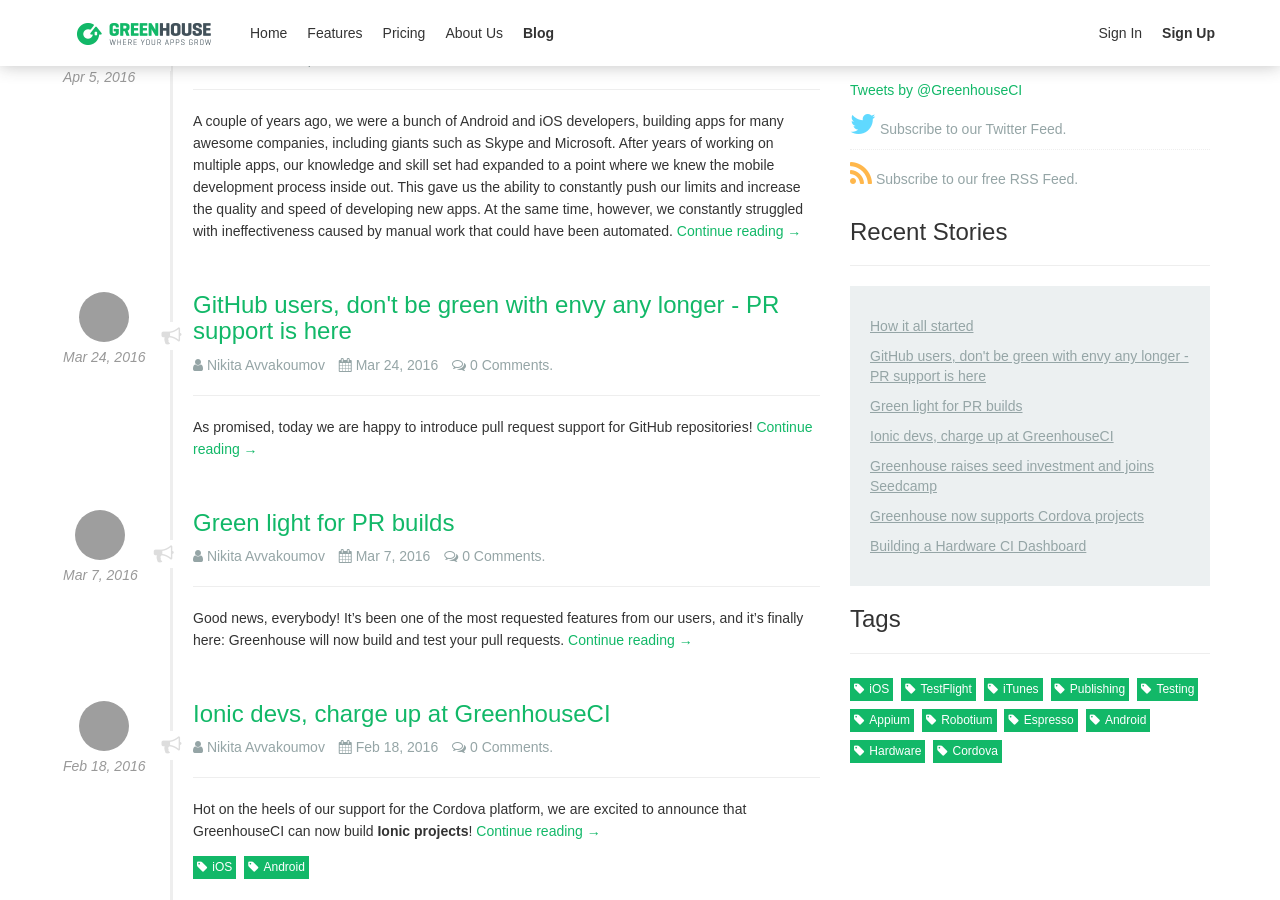
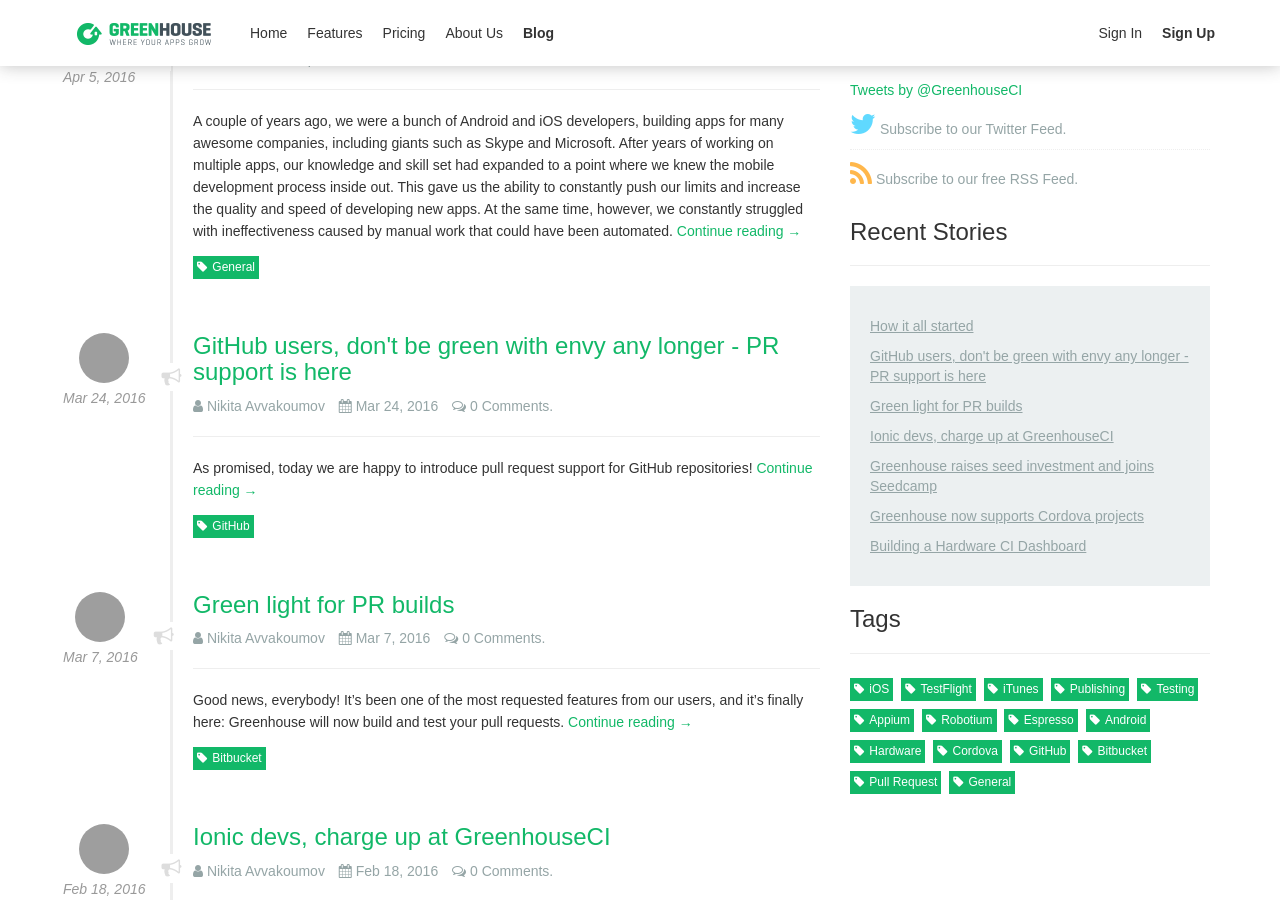
Before and after one commit to GreenhouseCI/blog.greenhouseci.com, a Jekyll site: the page built from index.html, in a window 1280 px wide and 900 px high, scrolled down 191 px, cut to the strip 0-900 px from the top of the window. Built offline with Jekyll 4.4.1, drawn with Linux system fonts in a browser that asks for light colours; nearby versions of some CDN libraries; the list of posts is cut into pages by our own code; comment, search, counter and statistics services are not loaded; grey boxes are pictures that could not be loaded.

Commit message:
Add github, bitbucket, pull_request & general tags to tags.yml

```diff
--- a/_data/tags.yml
+++ b/_data/tags.yml
@@ -20,3 +20,11 @@
   name: Hardware
 - slug: cordova
   name: Cordova
+- slug: github
+  name: GitHub
+- slug: bitbucket
+  name: Bitbucket
+- slug: pull_request
+  name: Pull Request
+- slug: general
+  name: General
```
